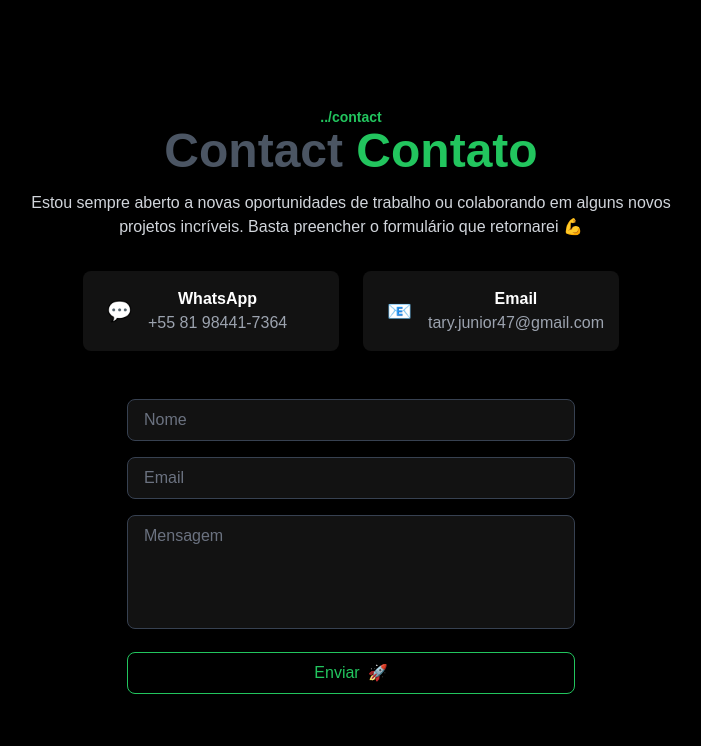
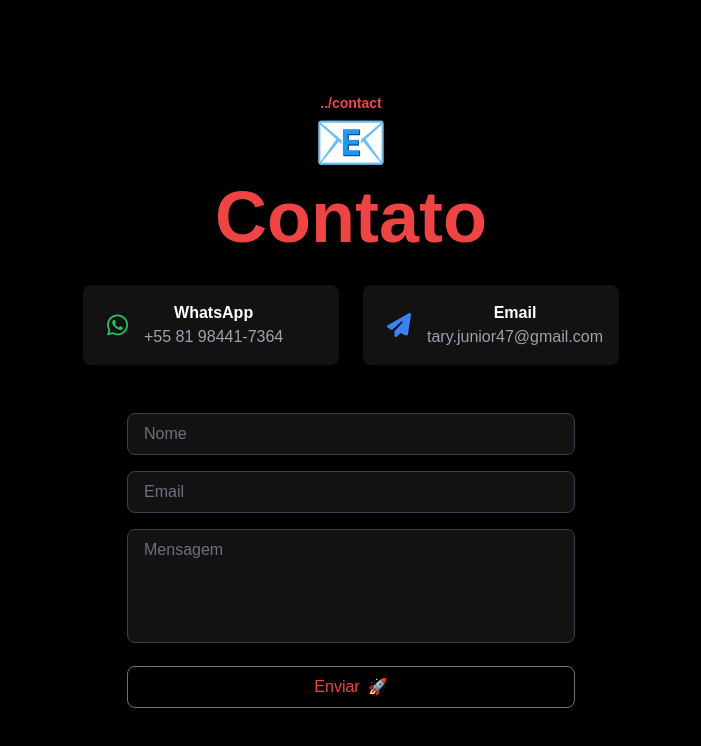
Before and after one commit to TN-Junior/barbermeucheff, a Next.js app: page /contact in a window 1280 px wide. Shown: the top 746 px of the page, without its empty margins (289-990 px from the left). Built offline with nearby package versions, Linux system fonts and the light colour scheme.

Commit message:
feat: designing contact screen

```diff
--- a/package.json
+++ b/package.json
@@ -9,6 +9,9 @@
     "lint": "next lint"
   },
   "dependencies": {
+    "@fortawesome/free-brands-svg-icons": "^6.7.2",
+    "@fortawesome/free-solid-svg-icons": "^6.7.2",
+    "@fortawesome/react-fontawesome": "^0.2.2",
     "@supabase/supabase-js": "^2.47.6",
     "next": "15.1.0",
     "react": "^19.0.0",
--- a/src/components/contact/Contact.tsx
+++ b/src/components/contact/Contact.tsx
@@ -1,46 +1,56 @@
 "use client";
 
 import React from "react";
+import { FontAwesomeIcon } from "@fortawesome/react-fontawesome";
+import { faWhatsapp } from "@fortawesome/free-brands-svg-icons";
+import { faPaperPlane } from "@fortawesome/free-solid-svg-icons";
 
 const Contact: React.FC = () => {
   return (
     <section className="min-h-screen bg-black text-white flex flex-col items-center justify-center px-4 py-16">
       {/* Título */}
       <div className="text-center mb-8">
-        <p className="text-green-500 text-sm font-semibold">../contact</p>
-        <h2 className="text-5xl font-extrabold">
-          <span className="text-gray-600">Contact</span> <span className="text-green-500">Contato</span>
-        </h2>
-        <p className="text-gray-300 mt-4 max-w-2xl mx-auto">
-          Estou sempre aberto a novas oportunidades de trabalho ou colaborando em alguns novos projetos incríveis.
-          Basta preencher o formulário que retornarei{" "}
-          <span role="img" aria-label="muscle">
-            💪
-          </span>
-        </p>
+        <p className="text-red-500 text-sm font-semibold">../contact</p>
+        <div className="flex flex-col items-center justify-center">
+          <span className="text-red-500 text-6xl mb-2">📧</span>
+          <h2 className="text-7xl font-extrabold relative">
+            <span className="text-gray-600 absolute -z-10 top-2 left-1 opacity-30">Contact</span>
+            <span className="text-red-500">Contato</span>
+          </h2>
+        </div>
       </div>
 
       {/* Informações de contato */}
       <div className="flex flex-wrap justify-center gap-6 mb-12">
         {/* WhatsApp */}
         <div className="bg-[#121212] px-6 py-4 rounded-lg shadow-md flex items-center gap-4 w-64 text-center">
-          <span role="img" aria-label="WhatsApp" className="text-green-500 text-xl">
-            💬
-          </span>
+          <FontAwesomeIcon icon={faWhatsapp} className="text-green-500 text-2xl" /> {/* Ícone WhatsApp com cor verde */}
           <div>
             <h4 className="font-bold">WhatsApp</h4>
-            <p className="text-gray-400">+55 81 98441-7364</p>
+            <a
+              href="https://wa.me/5581984417364"
+              target="_blank"
+              rel="noopener noreferrer"
+              className="text-gray-400 hover:text-gray-300"
+            >
+              +55 81 98441-7364
+            </a>
           </div>
         </div>
 
         {/* Email */}
         <div className="bg-[#121212] px-6 py-4 rounded-lg shadow-md flex items-center gap-4 w-64 text-center">
-          <span role="img" aria-label="Email" className="text-green-500 text-xl">
-            📧
-          </span>
+          <FontAwesomeIcon icon={faPaperPlane} className="text-blue-500 text-2xl" /> {/* Ícone Email com cor azul */}
           <div>
             <h4 className="font-bold">Email</h4>
-            <p className="text-gray-400">tary.junior47@gmail.com</p>
+            <a
+              href="mailto:tary.junior47@gmail.com"
+              target="_blank"
+              rel="noopener noreferrer"
+              className="text-gray-400 hover:text-gray-300"
+            >
+              tary.junior47@gmail.com
+            </a>
           </div>
         </div>
       </div>
@@ -51,26 +61,26 @@ const Contact: React.FC = () => {
           <input
             type="text"
             placeholder="Nome"
-            className="w-full px-4 py-2 bg-[#121212] border border-gray-700 rounded-lg text-gray-300 placeholder-gray-500 focus:ring-2 focus:ring-green-500 outline-none"
+            className="w-full px-4 py-2 bg-[#121212] border border-gray-700 rounded-lg text-gray-300 placeholder-gray-500 focus:ring-2 focus:ring-red-500 outline-none"
           />
         </div>
         <div>
           <input
             type="email"
             placeholder="Email"
-            className="w-full px-4 py-2 bg-[#121212] border border-gray-700 rounded-lg text-gray-300 placeholder-gray-500 focus:ring-2 focus:ring-green-500 outline-none"
+            className="w-full px-4 py-2 bg-[#121212] border border-gray-700 rounded-lg text-gray-300 placeholder-gray-500 focus:ring-2 focus:ring-red-500 outline-none"
           />
         </div>
         <div>
           <textarea
             placeholder="Mensagem"
             rows={4}
-            className="w-full px-4 py-2 bg-[#121212] border border-gray-700 rounded-lg text-gray-300 placeholder-gray-500 focus:ring-2 focus:ring-green-500 outline-none resize-none"
+            className="w-full px-4 py-2 bg-[#121212] border border-gray-700 rounded-lg text-gray-300 placeholder-gray-500 focus:ring-2 focus:ring-red-500 outline-none resize-none"
           ></textarea>
         </div>
         <button
           type="submit"
-          className="w-full px-4 py-2 border border-green-500 text-green-500 rounded-lg hover:bg-green-500 hover:text-black transition duration-300 flex items-center justify-center gap-2"
+          className="w-full px-4 py-2 border border-gray-500 text-red-500 rounded-lg hover:bg-red-500 hover:text-black transition duration-300 flex items-center justify-center gap-2"
         >
           Enviar{" "}
           <span role="img" aria-label="Send">
```
Also changed, not shown: 1 other file (tests, documents, lock files or other folders).
